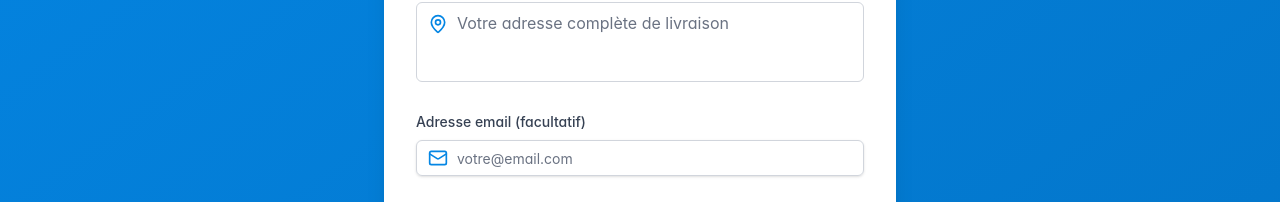
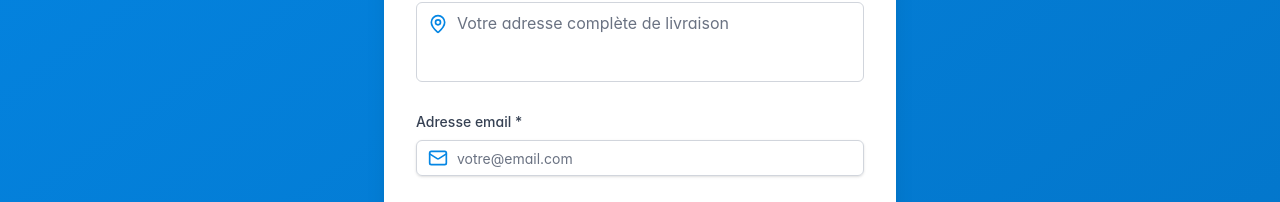
Before and after one commit to Solidev-mg/client-new-strading, a Next.js app: page /auth/register in a window 1280 px wide. Shown: the part 426-628 px from the top of the page. Built offline with nearby package versions, Linux system fonts and the light colour scheme; no server answers.

Commit message:
feat: update SignUpScreen to make email field required and adjust label; remove unused button from PackagesPage

```diff
--- a/src/app/modules/auth/presentation/screens/SignUpScreen.tsx
+++ b/src/app/modules/auth/presentation/screens/SignUpScreen.tsx
@@ -174,7 +174,7 @@ function SignUpScreen({
                 htmlFor="email"
                 className="block text-sm font-medium text-gray-700"
               >
-                Adresse email (facultatif)
+                Adresse email *
               </label>
               <div className="relative">
                 <MailIcon className="absolute left-3 top-1/2 transform -translate-y-1/2 text-[#0486e4] w-5 h-5" />
@@ -184,6 +184,7 @@ function SignUpScreen({
                   placeholder="votre@email.com"
                   className="pl-10 border-gray-300 focus:border-[#0486e4] focus:ring-[#0486e4]"
                   {...register("email", {
+                    required: "L'adresse email est requise",
                     pattern: {
                       value: /^[A-Z0-9._%+-]+@[A-Z0-9.-]+\.[A-Z]{2,}$/i,
                       message: "Email invalide",
--- a/src/app/packages/page.tsx
+++ b/src/app/packages/page.tsx
@@ -506,10 +506,6 @@ export default function PackagesPage() {
                     </div>
                     <div className="col-span-3">
                       <div className="flex items-center justify-center space-x-2">
-                        <button className="inline-flex items-center px-3 py-1.5 text-xs font-medium text-[#0486e4] bg-[#0486e4]/10 rounded-md hover:bg-[#0486e4]/20 transition-colors">
-                          <Eye className="w-3 h-3 mr-1" />
-                          Détails
-                        </button>
                         <button
                           onClick={() => handleViewHistory(packageItem)}
                           className="inline-flex items-center px-3 py-1.5 text-xs font-medium text-green-600 bg-green-50 rounded-md hover:bg-green-100 transition-colors"
```
